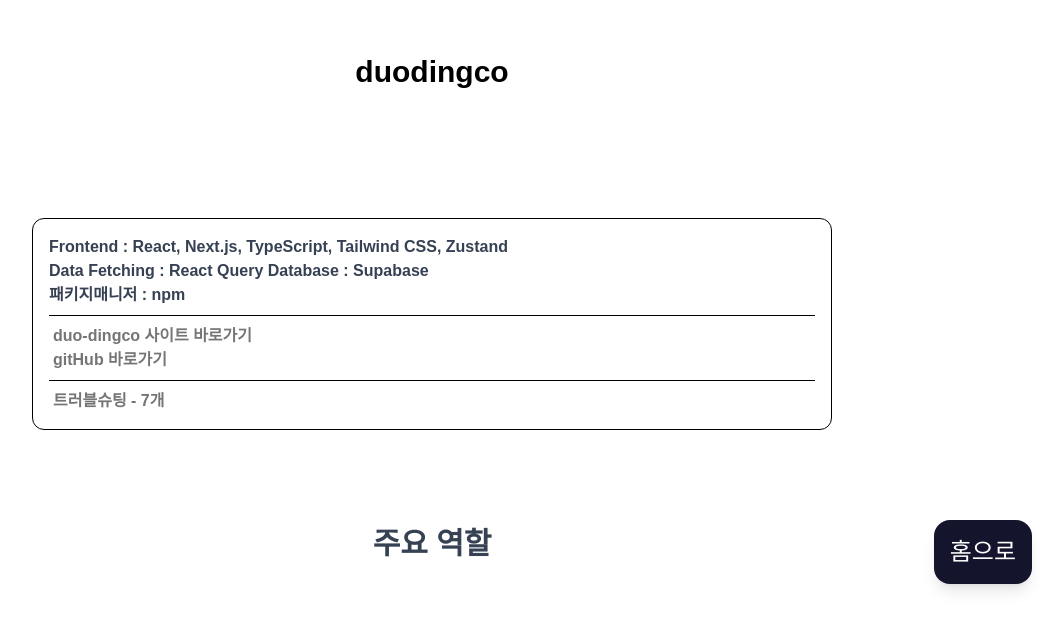
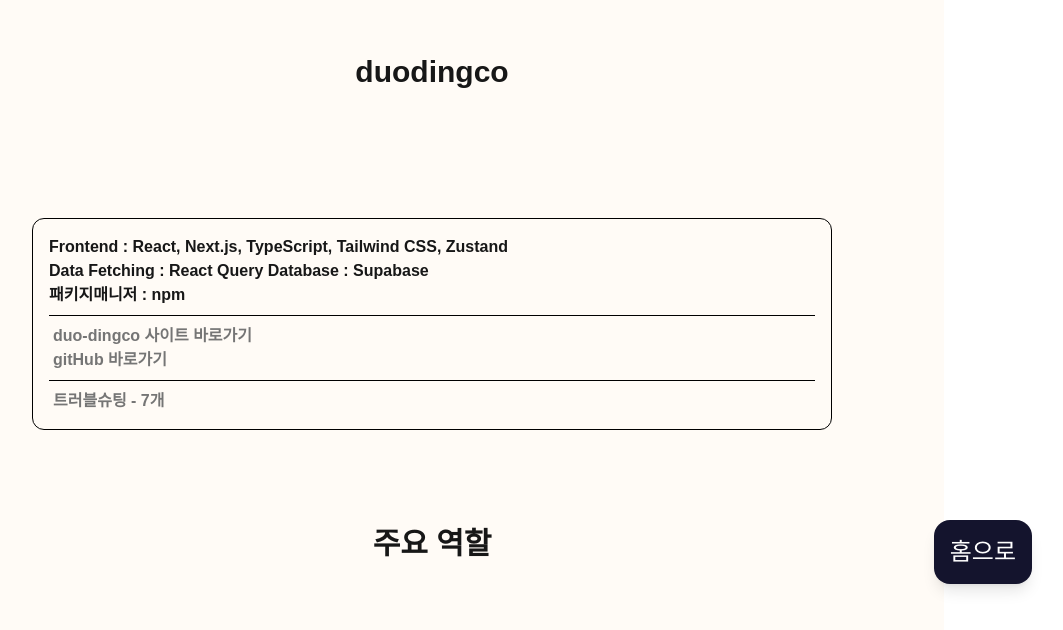
Before and after one commit to hansolChoi29/portfolio_ACE, a Next.js app: page /duodingco in a window 1280 px wide. Shown: the part 170-800 px from the top of the page, without its empty margins (208-1271 px from the left). Built offline with nearby package versions, Linux system fonts and the light colour scheme.

Commit message:
style: 텍스트 검정 제거

```diff
--- a/src/app/(app)/camkeep/page.tsx
+++ b/src/app/(app)/camkeep/page.tsx
@@ -23,12 +23,12 @@
         exit={{ opacity: 0 }}
         transition={{ duration: 0.3 }}
       >
-        <div className="text-black relative flex items-center justify-center py-8">
+        <div className="relative flex items-center justify-center py-8">
           <h2 className="text-3xl font-bold my-24">camkeep</h2>
         </div>
         <CamLink />
         <CamRole />
-        <div className="flex flex-col items-center justify-center text-base text-gray-700 ">
+        <div className="flex flex-col items-center justify-center text-base">
           {/* 메인페이지 */}
           <CamMain />
           {/* auth */}
--- a/src/app/(app)/dogo/page.tsx
+++ b/src/app/(app)/dogo/page.tsx
@@ -20,7 +20,7 @@
         exit={{ opacity: 0 }}
         transition={{ duration: 0.3 }}
       >
-        <div className="text-black relative flex items-center justify-center py-8">
+        <div className="relative flex items-center justify-center py-8">
           <h2 className="text-3xl font-bold my-24">dogo-project</h2>
         </div>
         <LinkPage />
--- a/src/app/(app)/duodingco/page.tsx
+++ b/src/app/(app)/duodingco/page.tsx
@@ -13,10 +13,10 @@
   return (
     <section className="flex flex-col gap-24 py-24">
       <div className="flex flex-col items-center">
-        <div className="text-black relative flex items-center justify-center py-8">
+        <div className=" relative flex items-center justify-center py-8">
           <h2 className="text-3xl font-bold my-24">duodingco</h2>
         </div>
-        <div className="flex flex-col text-base text-gray-700 w-full max-w-[800px]">
+        <div className="flex flex-col text-base  w-full max-w-[800px]">
           {/* 간단 소개 박스 */}
           <DuoLink />
           {/* 주요 역할 */}
--- a/src/app/(app)/layout.tsx
+++ b/src/app/(app)/layout.tsx
@@ -5,5 +5,7 @@
 }: {
   children: React.ReactNode;
 }) {
-  return <div className="max-w-screen-lg mx-auto px-4">{children}</div>;
+  return (
+    <div className="max-w-screen-lg mx-auto px-4 bg-[#FFFBF6]">{children}</div>
+  );
 }
--- a/src/mocks/sections.ts
+++ b/src/mocks/sections.ts
@@ -70,7 +70,7 @@
 ];
 export const Articles: ArticleItem[] = [
   {
-    direction: "right",
+    direction: "left",
     img: "/images/home/emr.png",
     alt: "emr",
     paragraphs: [
@@ -84,7 +84,7 @@
     ],
   },
   {
-    direction: "left",
+    direction: "right",
     img: "/images/home/tigersol.png",
     alt: "tigersol",
     paragraphs: [
@@ -99,7 +99,7 @@
     ],
   },
   {
-    direction: "right",
+    direction: "left",
     img: "/images/home/winnersol.png",
     alt: "winnersol",
     paragraphs: [
```
